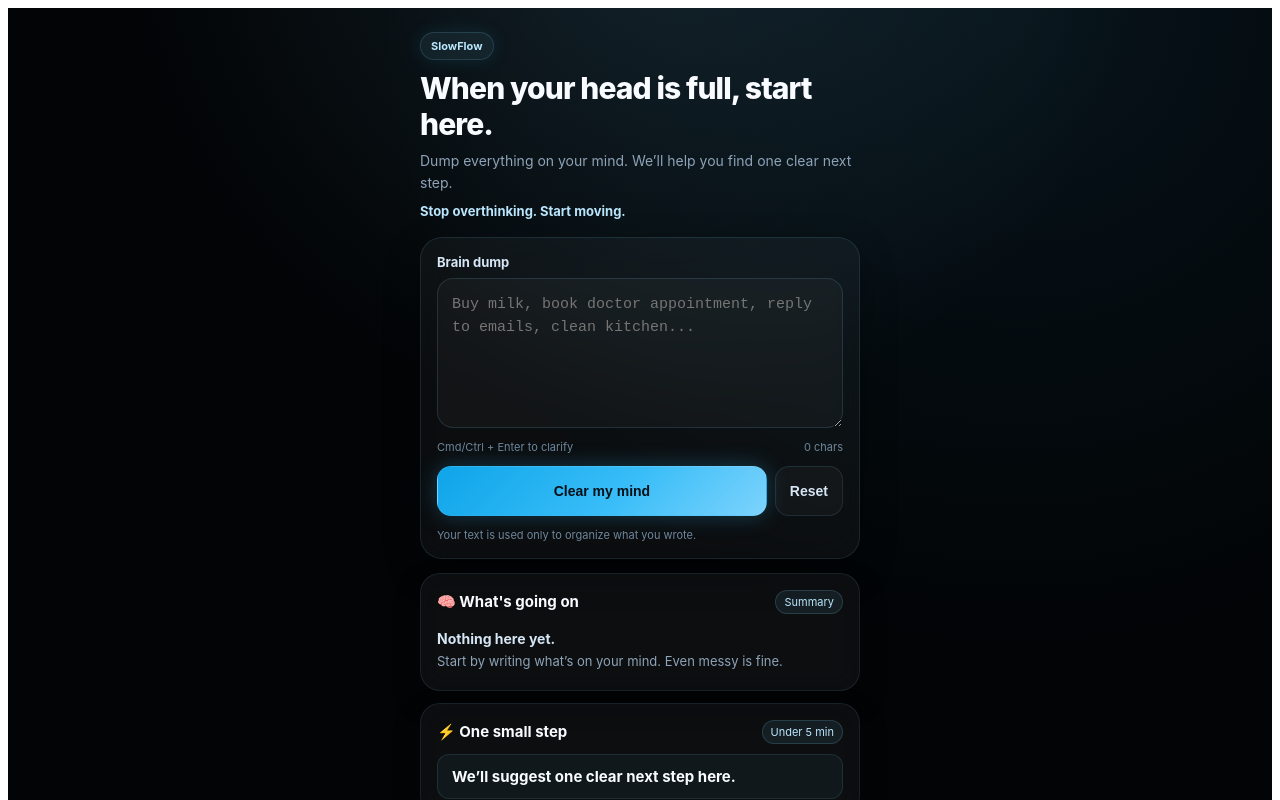
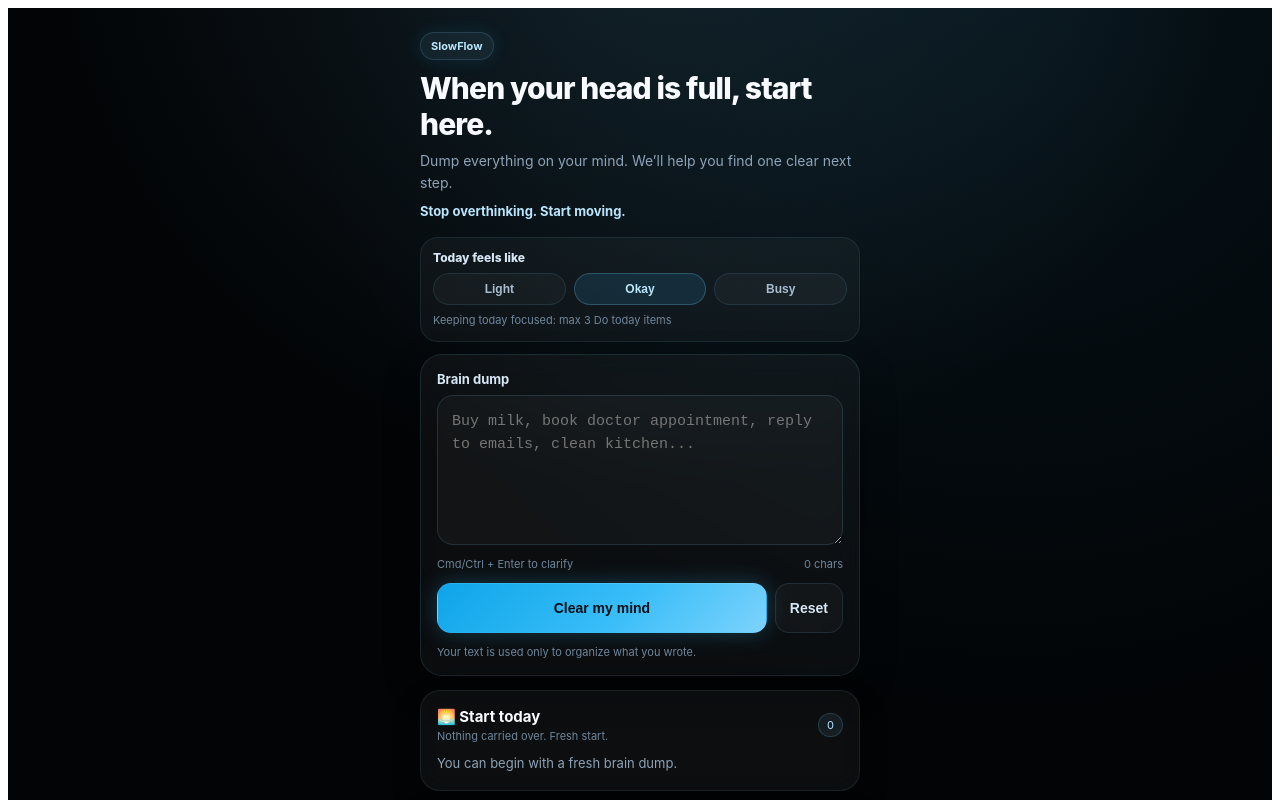
Before and after one commit to triinlitwintschik-boop/slowflow, a React (Create React App) app: page / in a window 1280 px wide. Shown: the top 800 px of the page. Built offline with nearby package versions, Linux system fonts and the light colour scheme.

Commit message:
Update App.js

```diff
--- a/src/App.js
+++ b/src/App.js
@@ -3,6 +3,7 @@ import React, { useEffect, useMemo, useState } from "react";
 const DONE_STORAGE_KEY = "slowflow-done-items";
 const HISTORY_STORAGE_KEY = "slowflow-sessions";
 const DAILY_SKIP_STORAGE_KEY = "slowflow-daily-skipped-items";
+const TODAY_FEEL_STORAGE_KEY = "slowflow-today-feels-like";
 const TODAY_KEY = new Date().toISOString().slice(0, 10);
 
 export default function App() {
@@ -15,6 +16,21 @@ export default function App() {
   const [focusMode, setFocusMode] = useState(false);
   const [animatingDoneKey, setAnimatingDoneKey] = useState("");
 
+  const [todayFeelsLike, setTodayFeelsLike] = useState(() => {
+    try {
+      const saved = localStorage.getItem(TODAY_FEEL_STORAGE_KEY);
+      const parsed = saved ? JSON.parse(saved) : null;
+
+      if (parsed?.date === TODAY_KEY && parsed?.value) {
+        return parsed.value;
+      }
+
+      return "okay";
+    } catch {
+      return "okay";
+    }
+  });
+
   const [history, setHistory] = useState(() => {
     try {
       const saved = localStorage.getItem(HISTORY_STORAGE_KEY);
@@ -75,6 +91,11 @@ export default function App() {
       setDoneItems((prev) => ({ ...prev, [key]: true }));
       setAnimatingDoneKey("");
     }, 220);
+  }
+
+  function markOneSmallStepDone() {
+    if (!result?.next_step_for) return;
+    toggleDone("ACT", result.next_step_for);
   }
 
   useEffect(() => {
@@ -95,6 +116,18 @@ export default function App() {
     } catch {}
   }, [skippedCarryKeys]);
 
+  useEffect(() => {
+    try {
+      localStorage.setItem(
+        TODAY_FEEL_STORAGE_KEY,
+        JSON.stringify({
+          date: TODAY_KEY,
+          value: todayFeelsLike
+        })
+      );
+    } catch {}
+  }, [todayFeelsLike]);
+
   function saveSession(input, output) {
     const newSession = {
       id: Date.now(),
@@ -136,14 +169,31 @@ export default function App() {
     } catch {}
   }
 
-  const actRaw = useMemo(
+  const todayActLimit = todayFeelsLike === "busy" ? 2 : 3;
+
+  const actRawAll = useMemo(
     () => result?.items?.filter((item) => item.category === "ACT") || [],
     [result]
   );
 
-  const notNowRaw = useMemo(
+  const visibleActRaw = useMemo(
+    () => actRawAll.slice(0, todayActLimit),
+    [actRawAll, todayActLimit]
+  );
+
+  const overflowActRaw = useMemo(
+    () => actRawAll.slice(todayActLimit),
+    [actRawAll, todayActLimit]
+  );
+
+  const notNowRawBase = useMemo(
     () => result?.items?.filter((item) => item.category === "NOT_NOW") || [],
     [result]
+  );
+
+  const notNowRaw = useMemo(
+    () => [...overflowActRaw, ...notNowRawBase],
+    [overflowActRaw, notNowRawBase]
   );
 
   const letGoRaw = useMemo(
@@ -153,9 +203,7 @@ export default function App() {
 
   const allCurrentItemKeys = useMemo(() => {
     const allItems = result?.items || [];
-    return new Set(
-      allItems.map((item) => getItemKey(item.category, item.text))
-    );
+    return new Set(allItems.map((item) => getItemKey(item.category, item.text)));
   }, [result]);
 
   const allCurrentTextKeys = useMemo(() => {
@@ -163,26 +211,28 @@ export default function App() {
     return new Set(allItems.map((item) => normalizeText(item.text)));
   }, [result]);
 
-  const actWithoutDuplicate = actRaw;
-
   const act = useMemo(
-    () => actWithoutDuplicate.filter((item) => !isDone("ACT", item.text)),
-    [actWithoutDuplicate, doneItems]
+    () => visibleActRaw.filter((item) => !isDone("ACT", item.text)),
+    [visibleActRaw, doneItems]
   );
 
   const actDone = useMemo(
-    () => actWithoutDuplicate.filter((item) => isDone("ACT", item.text)),
-    [actWithoutDuplicate, doneItems]
+    () => actRawAll.filter((item) => isDone("ACT", item.text)),
+    [actRawAll, doneItems]
   );
 
   const notNow = useMemo(
-    () => notNowRaw.filter((item) => !isDone("NOT_NOW", item.text)),
-    [notNowRaw, doneItems]
+    () =>
+      notNowRaw.filter((item) => {
+        const category = overflowActRaw.includes(item) ? "ACT" : "NOT_NOW";
+        return !isDone(category, item.text);
+      }),
+    [notNowRaw, overflowActRaw, doneItems]
   );
 
   const notNowDone = useMemo(
-    () => notNowRaw.filter((item) => isDone("NOT_NOW", item.text)),
-    [notNowRaw, doneItems]
+    () => notNowRawBase.filter((item) => isDone("NOT_NOW", item.text)),
+    [notNowRawBase, doneItems]
   );
 
   const letGo = useMemo(
@@ -650,6 +700,36 @@ END:VCALENDAR
           <p style={styles.punchline}>Stop overthinking. Start moving.</p>
         </div>
 
+        <div style={styles.todayCard}>
+          <div style={styles.todayLabel}>Today feels like</div>
+
+          <div style={styles.todayOptions}>
+            {[
+              ["light", "Light"],
+              ["okay", "Okay"],
+              ["busy", "Busy"]
+            ].map(([value, label]) => (
+              <button
+                key={value}
+                type="button"
+                onClick={() => setTodayFeelsLike(value)}
+                style={{
+                  ...styles.todayOption,
+                  ...(todayFeelsLike === value ? styles.todayOptionActive : {})
+                }}
+              >
+                {label}
+              </button>
+            ))}
+          </div>
+
+          <div style={styles.todayHint}>
+            {todayFeelsLike === "busy"
+              ? "Keeping today extra small: max 2 Do today items"
+              : "Keeping today focused: max 3 Do today items"}
+          </div>
+        </div>
+
         <div style={styles.inputCard}>
           <label style={styles.label}>Brain dump</label>
 
@@ -700,22 +780,28 @@ END:VCALENDAR
 
         {error ? <div style={styles.errorCard}>{error}</div> : null}
 
-        {!loading && carryOverItems.length > 0 ? (
+        {!loading ? (
           <div style={{ ...styles.card, animation: "floatIn 0.22s ease" }}>
             <div style={styles.cardHeader}>
               <div>
                 <h3 style={styles.cardTitle}>🌅 Start today</h3>
                 <div style={styles.dailySubtext}>
-                  These were still open from recent sessions.
+                  {carryOverItems.length > 0
+                    ? "These were still open from recent sessions."
+                    : "Nothing carried over. Fresh start."}
                 </div>
               </div>
 
               <div style={styles.sectionPill}>{carryOverItems.length}</div>
             </div>
 
+            {carryOverItems.length > 0 ? (
               <div style={styles.dailyList}>
                 {carryOverItems.map((item) => renderCarryOverItem(item))}
               </div>
+            ) : (
+              <div style={styles.emptyText}>You can begin with a fresh brain dump.</div>
+            )}
           </div>
         ) : null}
 
@@ -761,6 +847,15 @@ END:VCALENDAR
               ) : null}
 
               {result?.next_step_under_5_min ? (
+                <div style={styles.stepActions}>
+                  <button
+                    type="button"
+                    onClick={markOneSmallStepDone}
+                    style={styles.stepDoneButton}
+                  >
+                    Done
+                  </button>
+
                   <button
                     type="button"
                     onClick={() =>
@@ -771,8 +866,9 @@ END:VCALENDAR
                     }
                     style={styles.calendarButton}
                   >
-                  + Add to calendar (5 min)
-                </button>
+                    + Add to calendar
+                  </button>
+                </div>
               ) : null}
             </div>
 
@@ -946,10 +1042,19 @@ END:VCALENDAR
                     <div style={styles.groupCount}>{notNow.length}</div>
                   </div>
 
+                  <div style={styles.softHint}>
+                    These can stay out of your head for now.
+                  </div>
+
                   <div style={styles.list}>
-                    {notNow.map((item) =>
-                      renderItem(item.text, "soft", "NOT_NOW")
-                    )}
+                    {notNow.map((item) => {
+                      const isOverflowAct = overflowActRaw.includes(item);
+                      return renderItem(
+                        item.text,
+                        "soft",
+                        isOverflowAct ? "ACT" : "NOT_NOW"
+                      );
+                    })}
                   </div>
                 </div>
               ) : null}
@@ -1096,6 +1201,45 @@ const styles = {
     marginTop: 0,
     marginBottom: 14,
     fontWeight: 700
+  },
+  todayCard: {
+    background: "rgba(255,255,255,0.035)",
+    border: "1px solid rgba(125,211,252,0.1)",
+    borderRadius: 18,
+    padding: 12,
+    marginBottom: 12
+  },
+  todayLabel: {
+    fontSize: 12,
+    fontWeight: 800,
+    color: "#d6e6f5",
+    marginBottom: 8
+  },
+  todayOptions: {
+    display: "flex",
+    gap: 8
+  },
+  todayOption: {
+    flex: 1,
+    border: "1px solid rgba(125,211,252,0.12)",
+    background: "rgba(255,255,255,0.03)",
+    color: "#a8bdd0",
+    borderRadius: 999,
+    padding: "8px 9px",
+    fontSize: 12,
+    fontWeight: 800,
+    cursor: "pointer"
+  },
+  todayOptionActive: {
+    background: "rgba(56,189,248,0.12)",
+    color: "#bae6fd",
+    border: "1px solid rgba(125,211,252,0.24)"
+  },
+  todayHint: {
+    marginTop: 8,
+    fontSize: 11,
+    color: "#6f879b",
+    lineHeight: 1.45
   },
   inputCard: {
     background: "rgba(255,255,255,0.04)",
@@ -1252,8 +1396,23 @@ const styles = {
     color: "#8ea3b7",
     lineHeight: 1.5
   },
+  stepActions: {
+    display: "flex",
+    gap: 8,
+    marginTop: 10,
+    flexWrap: "wrap"
+  },
+  stepDoneButton: {
+    border: "1px solid rgba(125,211,252,0.22)",
+    background: "rgba(56,189,248,0.1)",
+    color: "#bae6fd",
+    borderRadius: 999,
+    padding: "8px 11px",
+    fontSize: 12,
+    fontWeight: 800,
+    cursor: "pointer"
+  },
   calendarButton: {
-    marginTop: 10,
     border: "1px solid rgba(125,211,252,0.16)",
     background: "rgba(255,255,255,0.03)",
     color: "#dbeafe",
@@ -1262,6 +1421,12 @@ const styles = {
     fontSize: 12,
     fontWeight: 800,
     cursor: "pointer"
+  },
+  softHint: {
+    color: "#8ea3b7",
+    fontSize: 12,
+    marginBottom: 8,
+    lineHeight: 1.5
   },
   focusCard: {
     background:
```
Lines whose indentation alone changed are shown as unchanged.
